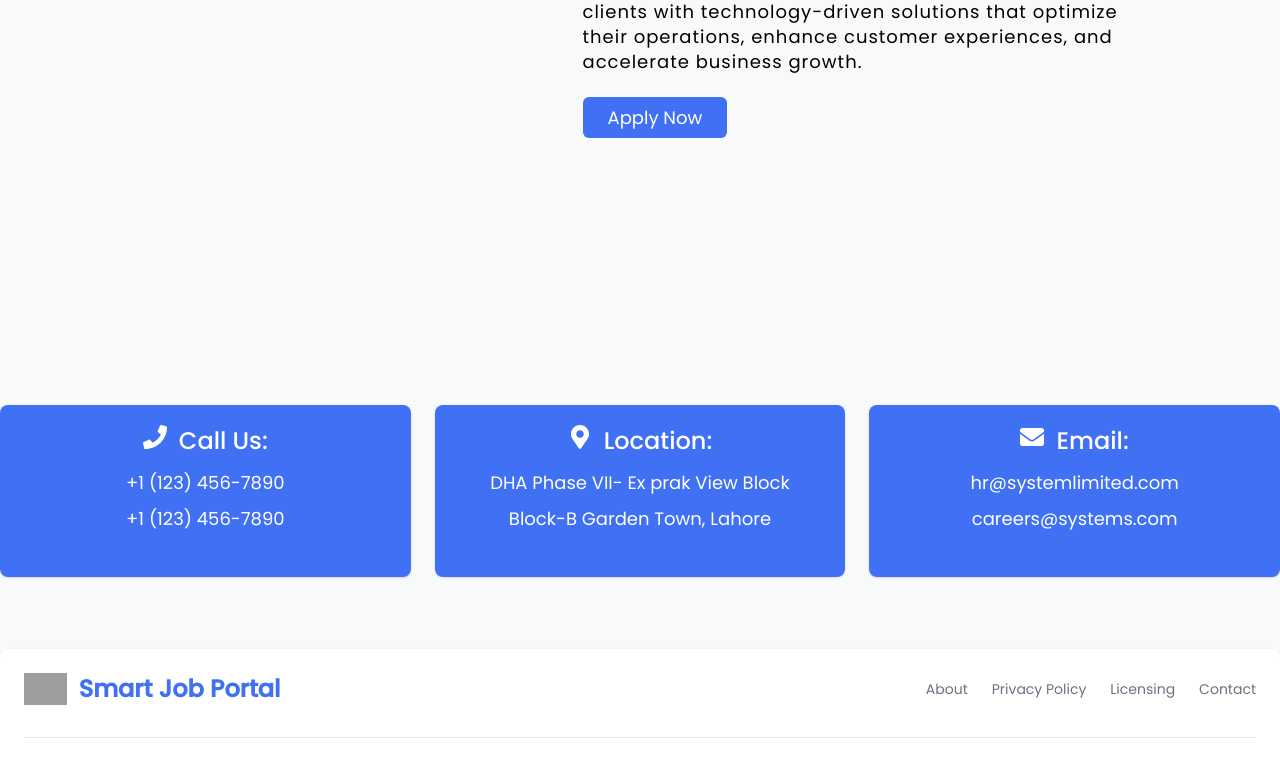
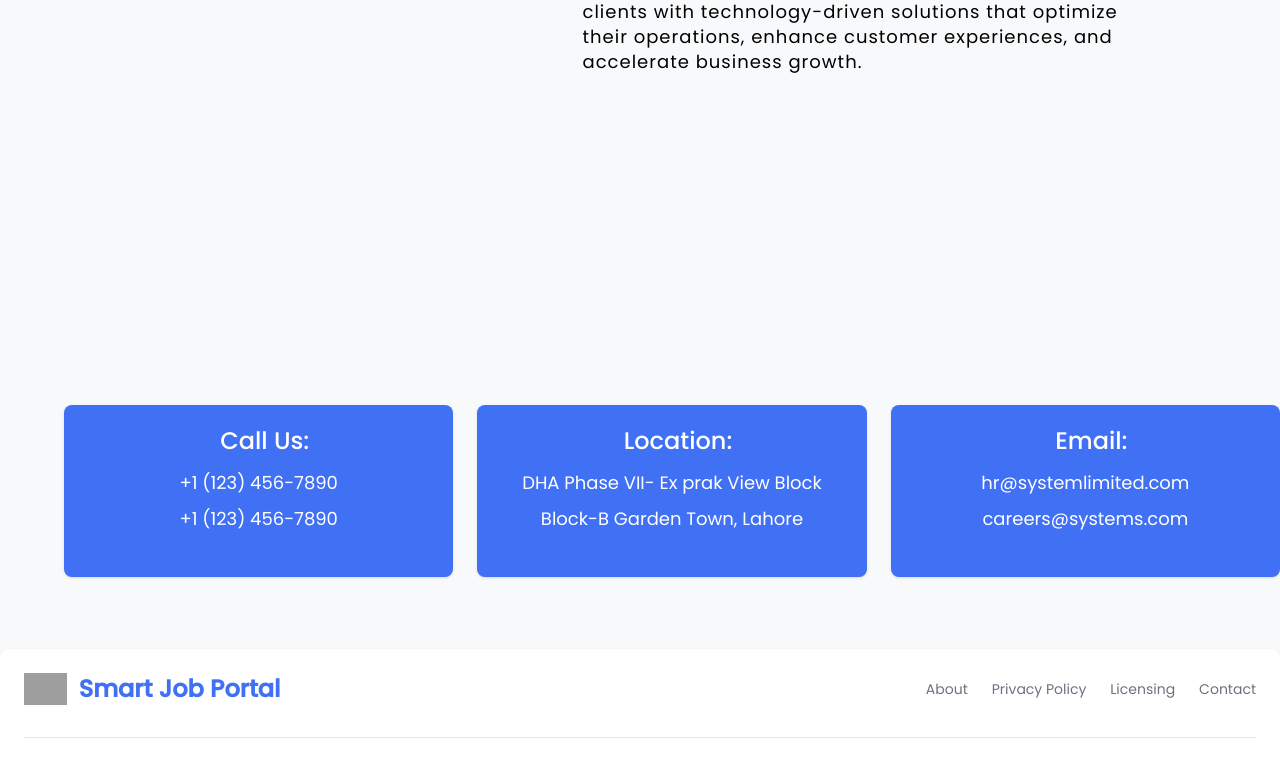
Before and after one commit to areeba00/FYP-frontend, a React (Create React App) app: page /companyHome in a window 1280 px wide. Shown: the part 509-1281 px from the top of the page. Built offline with nearby package versions, Linux system fonts and the light colour scheme; grey boxes are pictures that could not be loaded.

Commit message:
changes are made

```diff
--- a/src/components/company_home.jsx
+++ b/src/components/company_home.jsx
@@ -4,7 +4,7 @@ import { useLocation } from 'react-router-dom';
 import { useEffect } from "react";
 import { useState } from "react";
 import "./companyhome.css";
-import { FaPhone,FaMapMarkerAlt,FaEnvelope } from 'react-icons/fa';
+// import { FaPhone,FaMapMarkerAlt,FaEnvelope } from 'react-icons/fa';
 import axios from "axios";
 import companyhome from "../assets/companyhome.svg";
 
@@ -63,7 +63,7 @@ function CompanyHomePage() {
           {/* <h1 style={{ fontSize: '24px', fontWeight: 'bold' }}>Welcome, {userData.companyEmail}!</h1> */}
 
           {userData && (
-        <h1>Welcome, {userData.companyEmail}!</h1>
+        <h1>Welcome, {userData.companyName}!</h1>
       )}
           </div>
         </div>
@@ -87,21 +87,21 @@ function CompanyHomePage() {
           <p>At Systems Limted, we are passionate about crafting innovative software solutions that drive digital transformation for businesses across industries. With a team of experienced and talented software engineers, designers, and project managers, we specialize in delivering cutting-edge software products and services.
 
 Our mission is to empower our clients with technology-driven solutions that optimize their operations, enhance customer experiences, and accelerate business growth. </p>
-        <div class="data">
+        {/* <div class="data">
         <a href="#" class="hire">Apply Now</a>
-        </div>
+        </div> */}
       </div>
     </div>
   </section>
 </body>
 <br></br>
 
-<div className="grid grid-cols-3 gap-6">
+<div className="grid grid-cols-3 gap-6 pl-12 ml-4">
                 <div className="w-full px-4 py-5 rounded-lg shadow h-38 column">
 
                     <div className="flex items-center flex-col text-center">
                     <div className="flex items-center">
-                    <FaPhone size={24} className="text-white mb-2" />
+                    {/* <FaPhone size={24} className="text-white mb-2" /> */}
                     <span className="text-2xl font-medium colors pl-3">Call Us:</span>
                     </div>
                     <span className="text-lg colors mt-3">+1 (123) 456-7890</span>
@@ -115,7 +115,7 @@ Our mission is to empower our clients with technology-driven solutions that opti
 
                     <div className="flex items-center flex-col text-center">
                     <div className="flex items-center">
-                    <FaMapMarkerAlt size={24} className="text-white mb-2" />
+                    {/* <FaMapMarkerAlt size={24} className="text-white mb-2" /> */}
                     <span className="text-2xl font-medium colors pl-3">Location:</span>
                     </div>
                     <span className="text-lg colors mt-3">DHA Phase VII- Ex prak View Block</span>
@@ -130,7 +130,7 @@ Our mission is to empower our clients with technology-driven solutions that opti
 
                     <div className="flex items-center flex-col text-center">
                     <div className="flex items-center">
-                    <FaEnvelope size={24} className="text-white mb-2" />
+                    {/* <FaEnvelope size={24} className="text-white mb-2" /> */}
                     <span className="text-2xl font-medium colors pl-3">Email:</span>
                     </div>
                     <span className="text-lg colors mt-3">hr@systemlimited.com</span>
--- a/src/components/register-page/sign_in.js
+++ b/src/components/register-page/sign_in.js
@@ -36,6 +36,8 @@ function MyForm() {
       // console.log(response.data.token.token);
 
       const token = await response.data.token.token
+      // console.log("token is here");
+      // console.log(response.data.token.token);
           // localStorage.setItem('token', token)
           localStorage.setItem("token", 'Bearer ' + token)
           axios.defaults.headers.common['Authorization'] = `Bearer ${token}`;
```
